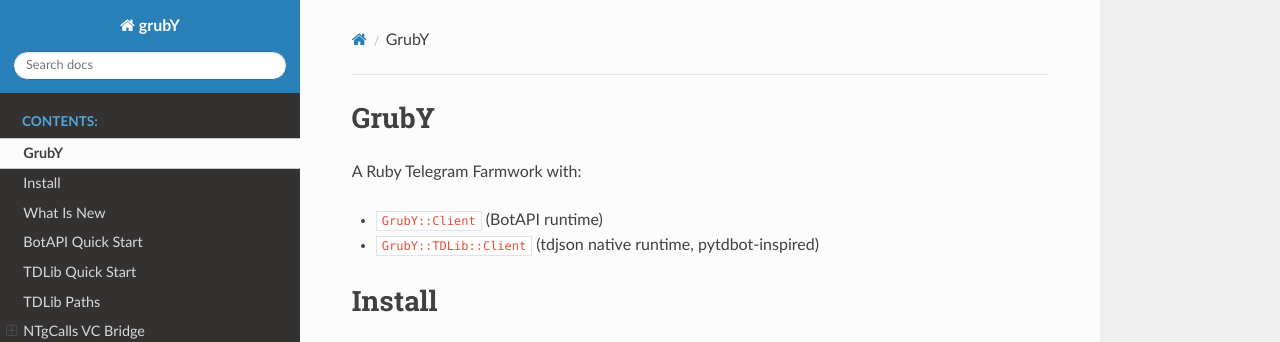
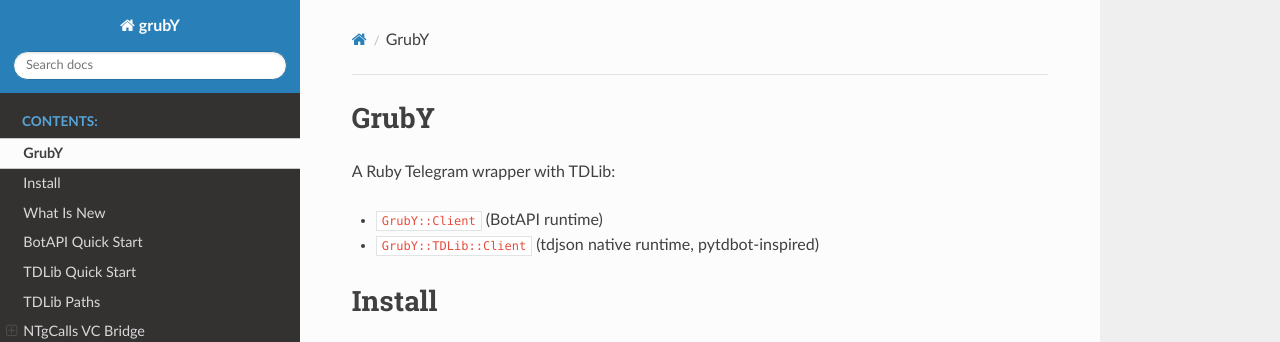
Before and after one commit to iSreyanshu/grubY, a Sphinx documentation site: the page built from source/README.md, in a window 1280 px wide and 900 px high. Shown: the top 342 px of the window. Built offline with Sphinx 7.4.7 and the Read the Docs theme 3.1.0, drawn with Linux system fonts in a browser that asks for light colours.

Commit message:
updated!

```diff
--- a/source/README.md
+++ b/source/README.md
@@ -1,6 +1,6 @@
 ## GrubY
 
-A Ruby Telegram Farmwork with:
+A Ruby Telegram wrapper with TDLib:
 
 - `GrubY::Client` (BotAPI runtime)
 - `GrubY::TDLib::Client` (tdjson native runtime, pytdbot-inspired)
```
